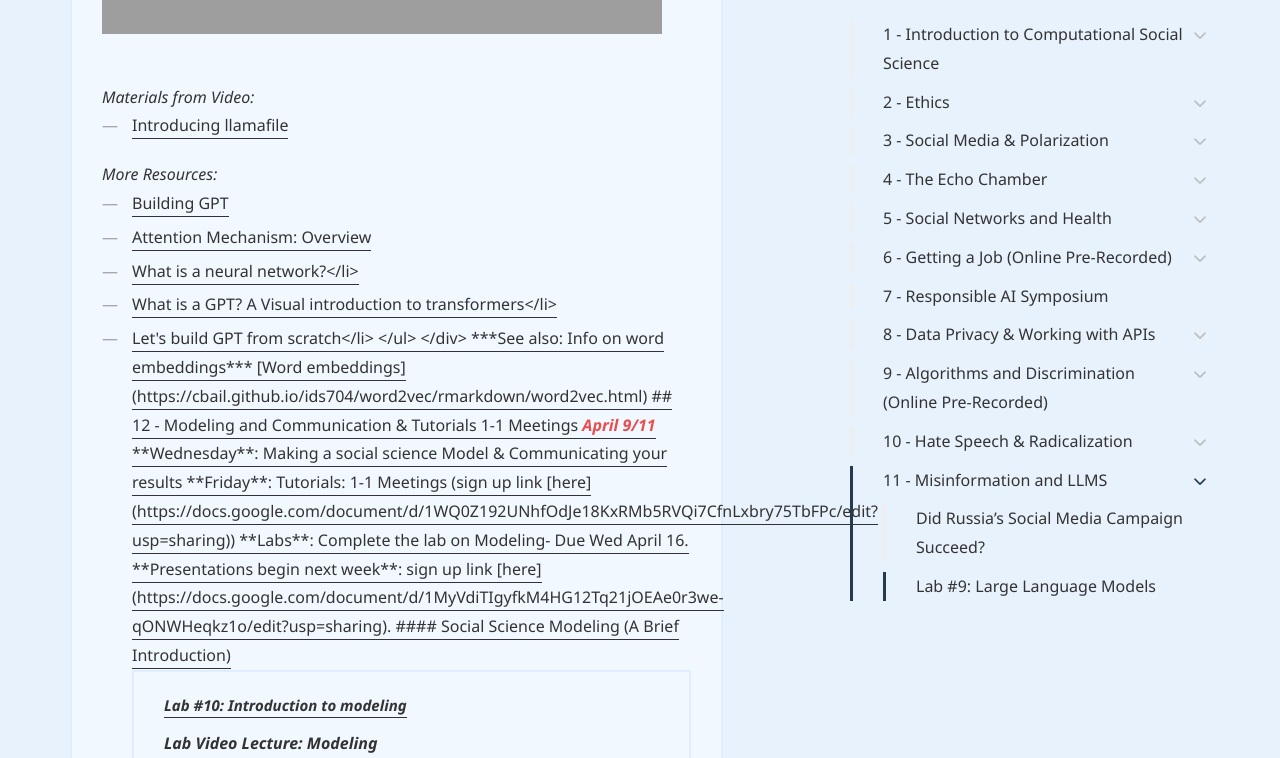
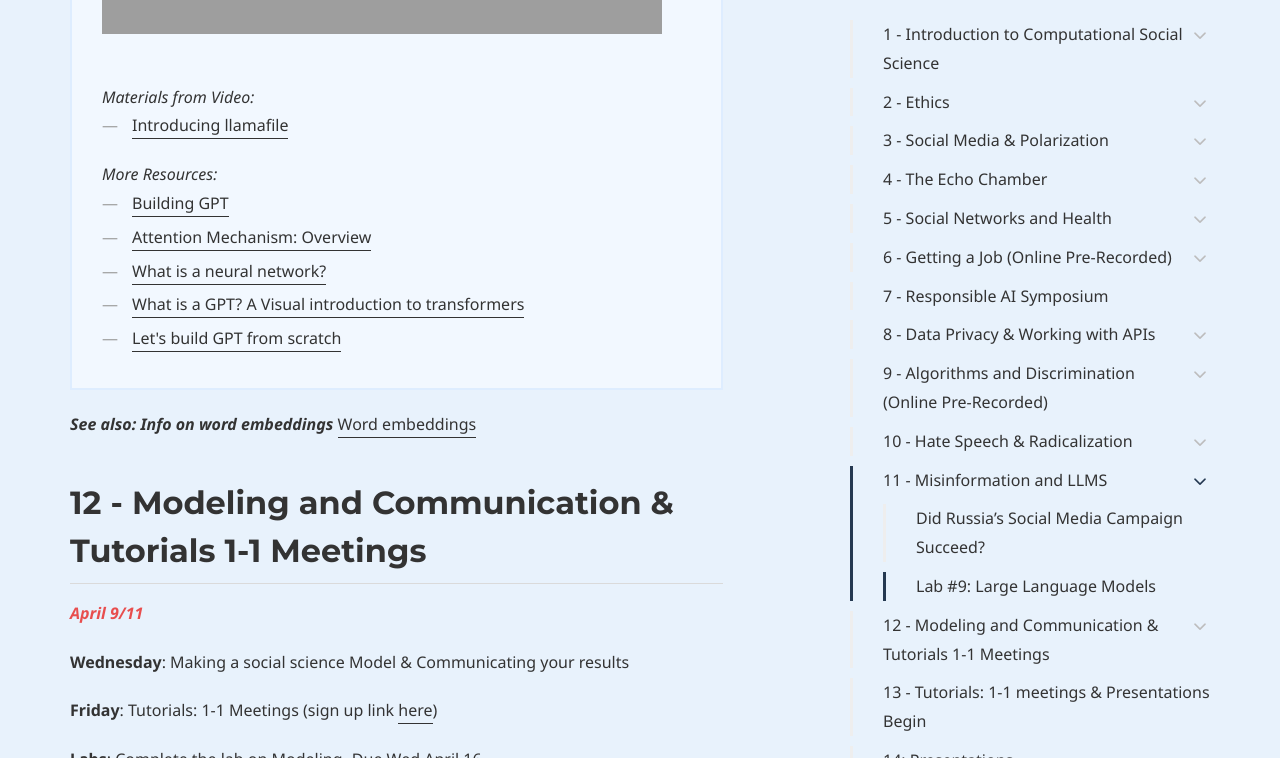
Before and after one commit to dssoc/dssoc.github.io, a Jekyll site: the page built from schedule.md, in a window 1280 px wide and 1400 px high, scrolled down 21189 px. Shown: the top 758 px of the window. Built offline with Jekyll 4.4.1, drawn with Linux system fonts in a browser that asks for light colours; some web fonts are replaced; some of the changed text lies outside the part shown; grey boxes are pictures that could not be loaded.

Commit message:
Update schedule.md fixing typos

```diff
--- a/schedule.md
+++ b/schedule.md
@@ -792,9 +792,9 @@ allowfullscreen></iframe>
 <ul>
   <li><a href = "https://www.youtube.com/watch?v=kCc8FmEb1nY">Building GPT</a></li>
   <li><a href = "https://www.youtube.com/watch?v=fjJOgb-E41w">Attention Mechanism: Overview</a></li>
-  <li><a href = "https://youtu.be/wjZofJX0v4M?si=hyCQ-oP41nNLoQ88">What is a neural network?</li>
-  <li><a href = "https://youtu.be/wjZofJX0v4M?si=hyCQ-oP41nNLoQ88">What is a GPT? A Visual introduction to transformers</li>
-  <li><a href = "https://youtu.be/wjZofJX0v4M?si=hyCQ-oP41nNLoQ88">Let's build GPT from scratch</li>
+  <li><a href = "https://youtu.be/wjZofJX0v4M?si=hyCQ-oP41nNLoQ88">What is a neural network?</a></li>
+  <li><a href = "https://youtu.be/wjZofJX0v4M?si=hyCQ-oP41nNLoQ88">What is a GPT? A Visual introduction to transformers</a></li>
+  <li><a href = "https://youtu.be/wjZofJX0v4M?si=hyCQ-oP41nNLoQ88">Let's build GPT from scratch</a></li>
 </ul>
 
 </div>
```
